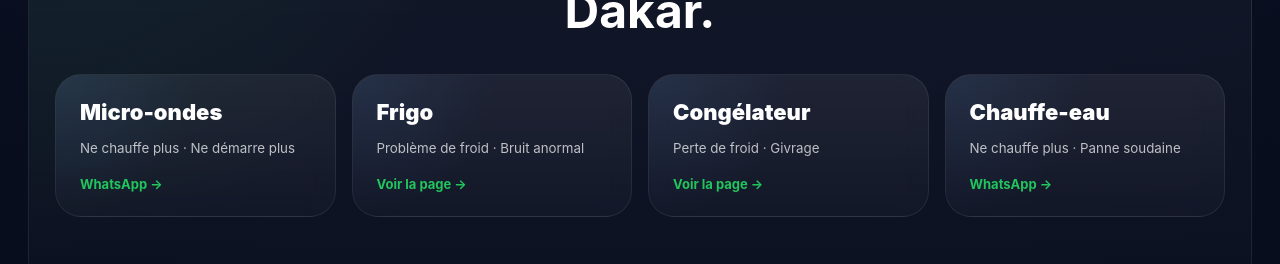
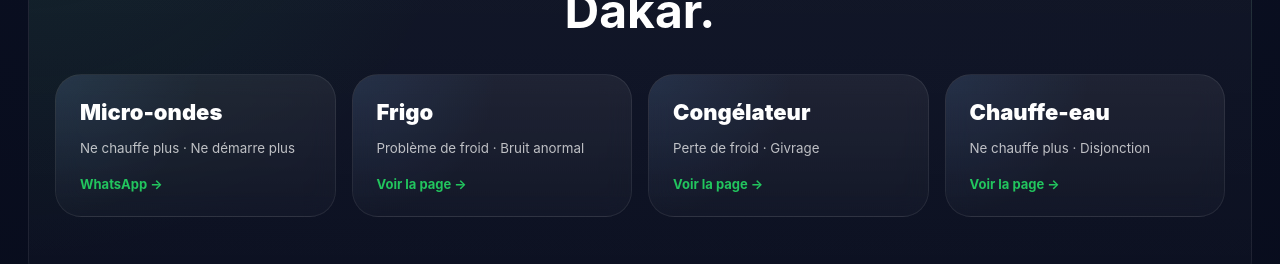
Before and after one commit to Djibsonx7/fix-dakar, a Next.js app: page / in a window 1280 px wide. Shown: the part 1680-1944 px from the top of the page. Built offline with nearby package versions, Linux system fonts and the light colour scheme.

Commit message:
Link water heater card to service page

```diff
--- a/app/page.tsx
+++ b/app/page.tsx
@@ -29,7 +29,7 @@ const appliances = [
   { name: 'Micro-ondes', detail: 'Ne chauffe plus · Ne démarre plus' },
   { name: 'Frigo', detail: 'Problème de froid · Bruit anormal', href: '/reparation-frigo-dakar' },
   { name: 'Congélateur', detail: 'Perte de froid · Givrage', href: '/reparation-frigo-dakar' },
-  { name: 'Chauffe-eau', detail: 'Ne chauffe plus · Panne soudaine' },
+  { name: 'Chauffe-eau', detail: 'Ne chauffe plus · Disjonction', href: '/reparation-chauffe-eau-dakar' },
 ];
 const liveUpdates = [
   { status: 'Demande reçue', title: 'Machine qui ne vidange plus', meta: 'Yoff • WhatsApp' },
```
